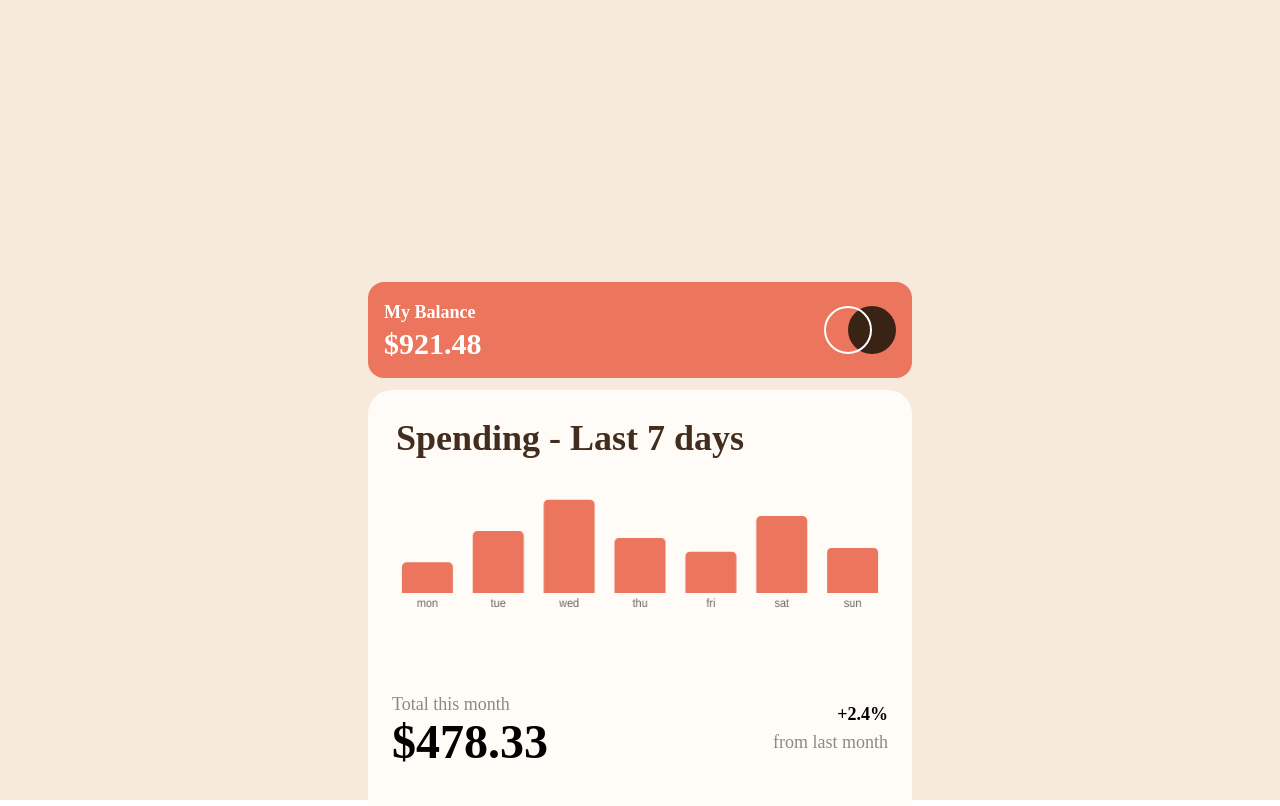
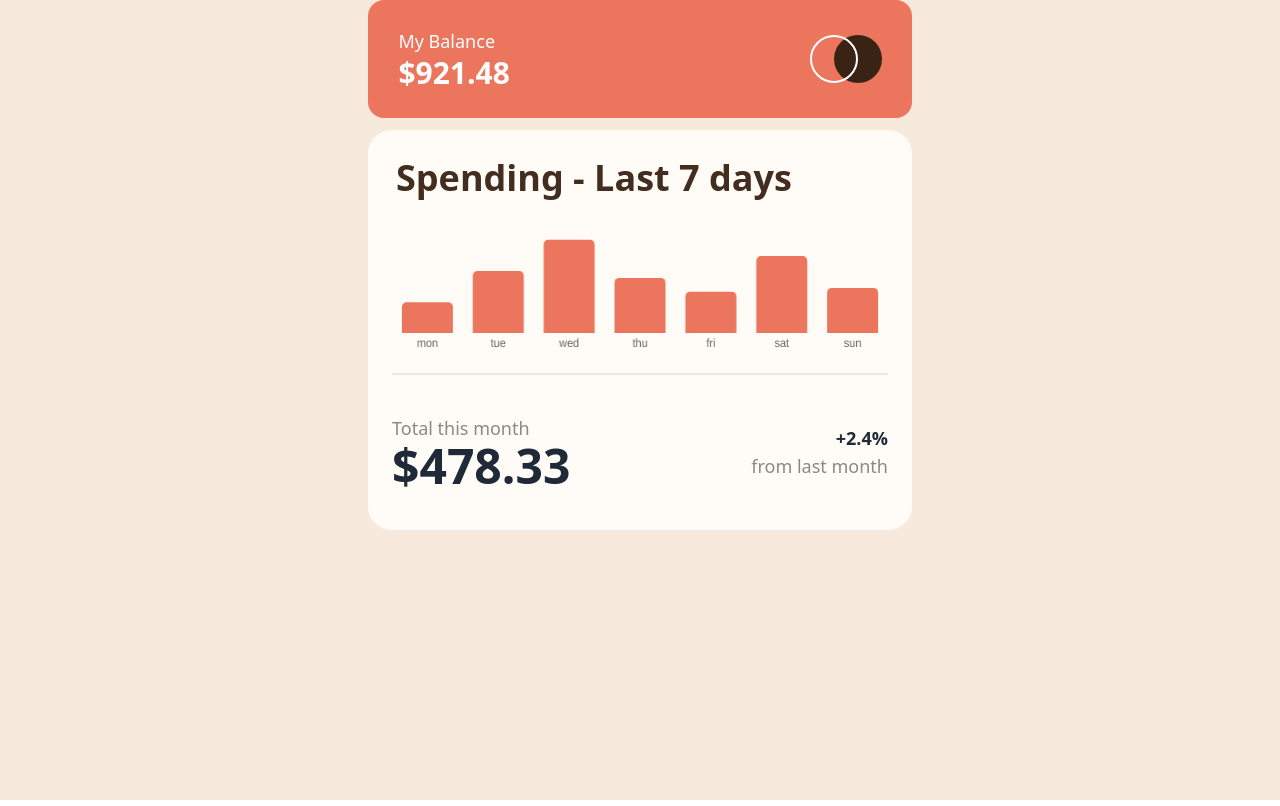
Before and after one commit to shrabanchakma/expenses-chart-component-main, a React (Vite) app: page / in a window 1280 px wide. Built offline with nearby package versions, Linux system fonts and the light colour scheme.

Commit message:
custom tooltip on hover

```diff
--- a/src/components/ExpenseChart/BarChart.jsx
+++ b/src/components/ExpenseChart/BarChart.jsx
@@ -21,6 +21,21 @@ const BarChart = ({ barChartData = [] }) => {
     plugins: {
       legend: {
         display: false,
+      },
+      tooltip: {
+        xAlign: "center",
+        yAlign: "center",
+        displayColors: false,
+        backgroundColor: "#3B2214",
+        padding: 6,
+        bodyFont: {
+          size: 18,
+          weight: "bold",
+        },
+        callbacks: {
+          title: () => "",
+          label: (toolTipItem) => "$" + toolTipItem.raw,
+        },
       },
     },
     scales: {
@@ -56,13 +71,13 @@ const BarChart = ({ barChartData = [] }) => {
     },
   };
   return (
-    <div className="relative h-[50vw] md:h-[10vw] border rounded-t-3xl bg-[#FFFCF7]">
+    <div className="relative h-[50vw] md:h-[10vw] rounded-t-3xl bg-[#FFFCF7]">
       <h1 className="px-7 py-7 text-4xl font-bold text-[#422D1F]">
         Spending - Last 7 days
       </h1>
       <Bar data={data} options={options} className="bg-[#FFFCF7] px-6" />
-      <div className="text-3xl bg-[#FFFCF7] px-6">
-        <div className="divider m-0 pt-5 divider-neutral"></div>
+      <div className="text-3xl bg-[#FFFCF7] px-6 rounded-b-3xl">
+        <div className="divider m-0 pt-5 "></div>
         <div className="flex items-center justify-between py-10">
           {/* total  spending*/}
           <div>
--- a/src/components/ExpenseChart/ExpenseChart.jsx
+++ b/src/components/ExpenseChart/ExpenseChart.jsx
@@ -18,12 +18,12 @@ const ExpenseChart = () => {
   console.log(barChartData);
 
   return (
-    <div className="w-[100vw] min-h-[100vh] flex justify-center items-center bg-[#F7E9DC]">
+    <div className="w-[100vw] min-h-[100vh] flex justify-center  bg-[#F7E9DC]">
       <div className="w-[34rem]">
         {/* todo: heading */}
-        <div className="flex justify-between py-[1rem]  px-[1rem] rounded-2xl bg-[#EC755D] mb-3 ">
+        <div className="flex justify-between py-[1.7rem]  px-[1.9rem] rounded-2xl bg-[#EC755D] mb-3 ">
           <div className="text-white">
-            <h1 className="font-bold text-lg">My Balance</h1>
+            <h1 className=" text-lg">My Balance</h1>
             <p className="font-bold text-3xl m-0">$921.48</p>
           </div>
           <img src={logo} alt={logo} />
--- a/src/index.css
+++ b/src/index.css
@@ -1,5 +1,4 @@
-@import url("https://fonts.googleapis.com/css2?family=DM+Sans:ital,opsz,wght@0,9..40,100..1000;1,9..40,100..1000&display=swap")
-  @tailwind base;
+@tailwind base;
 @tailwind components;
 @tailwind utilities;
 
```
